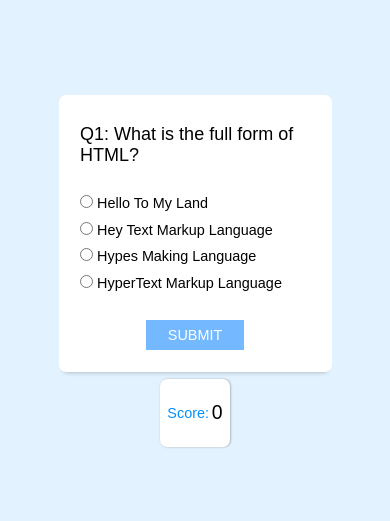
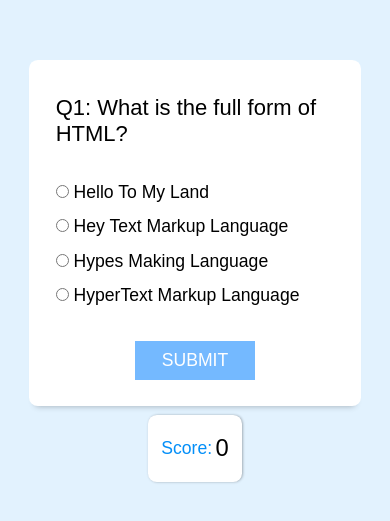
Before and after one commit to salil-cmd/QuizApp, a plain HTML site: page index.html in a window 390 px wide. Shown: the part 151-672 px from the top of the page. Drawn offline with Linux system fonts and the light colour scheme; a web font is replaced by a local one.

Commit message:
Mobile devices UI enhanced

```diff
--- a/index.css
+++ b/index.css
@@ -10,6 +10,12 @@
 
 html {
     font-size: 62.5%;
+}
+
+
+body {
+    width: 100vw;
+    max-height: 100vh;
 }
 
 .main-div {
@@ -266,12 +272,12 @@ input {
 
 @media(max-width: 410px) {
     html {
-        font-size: 45%;
+        font-size: 55%;
         /* color: red; */
     }
 
     .inner-div {
-        width: 70vw;
+        width: 85vw;
         padding: 3rem 3rem;
     }
 
@@ -285,7 +291,7 @@ input {
         width: fit-content;
         height: 8vh;
         border-radius: 1rem;
-        padding: 1rem;
+        padding: 0.2rem 1.5rem;
     }
 
     #score-div>p:first-child {
```
